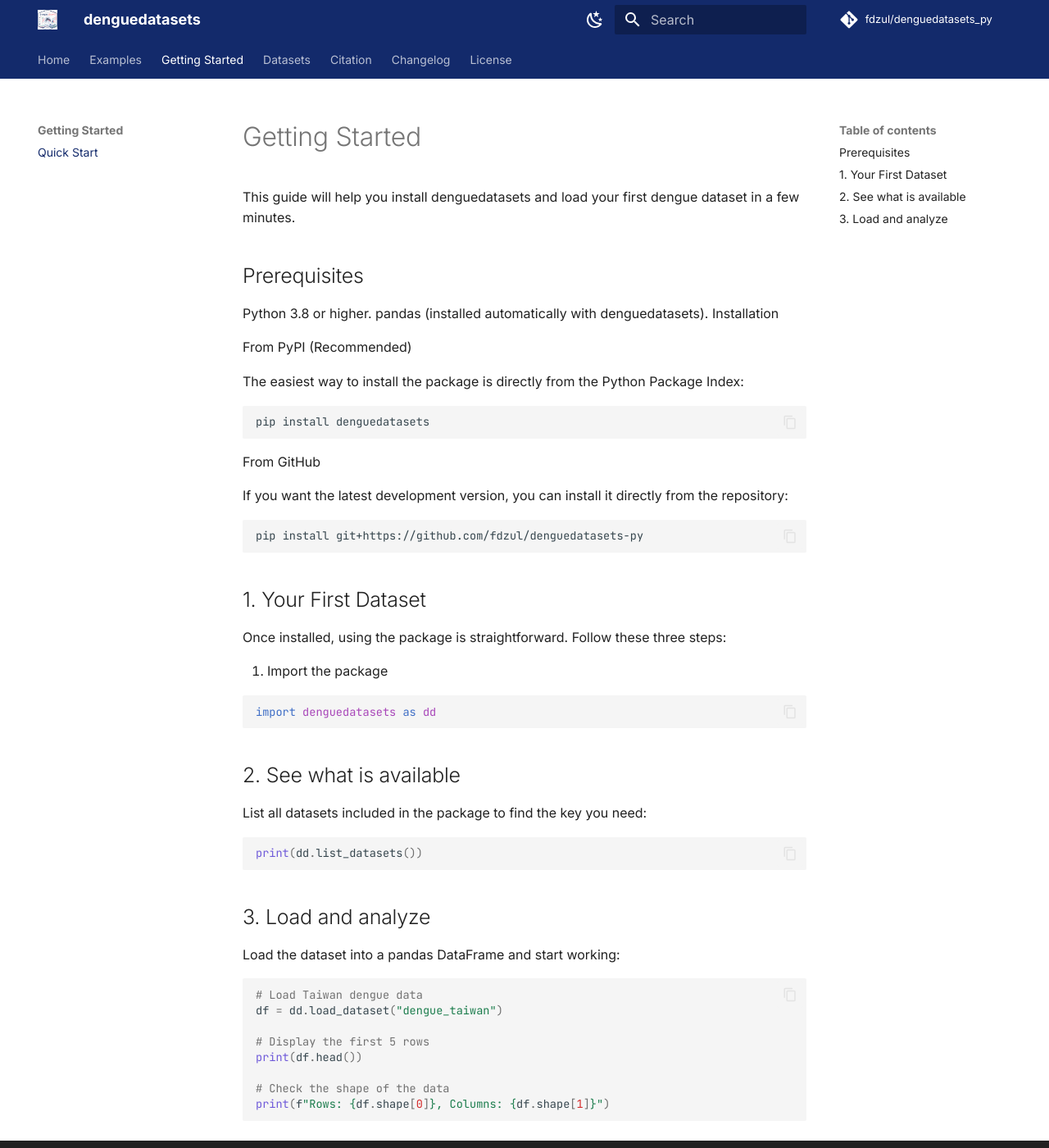
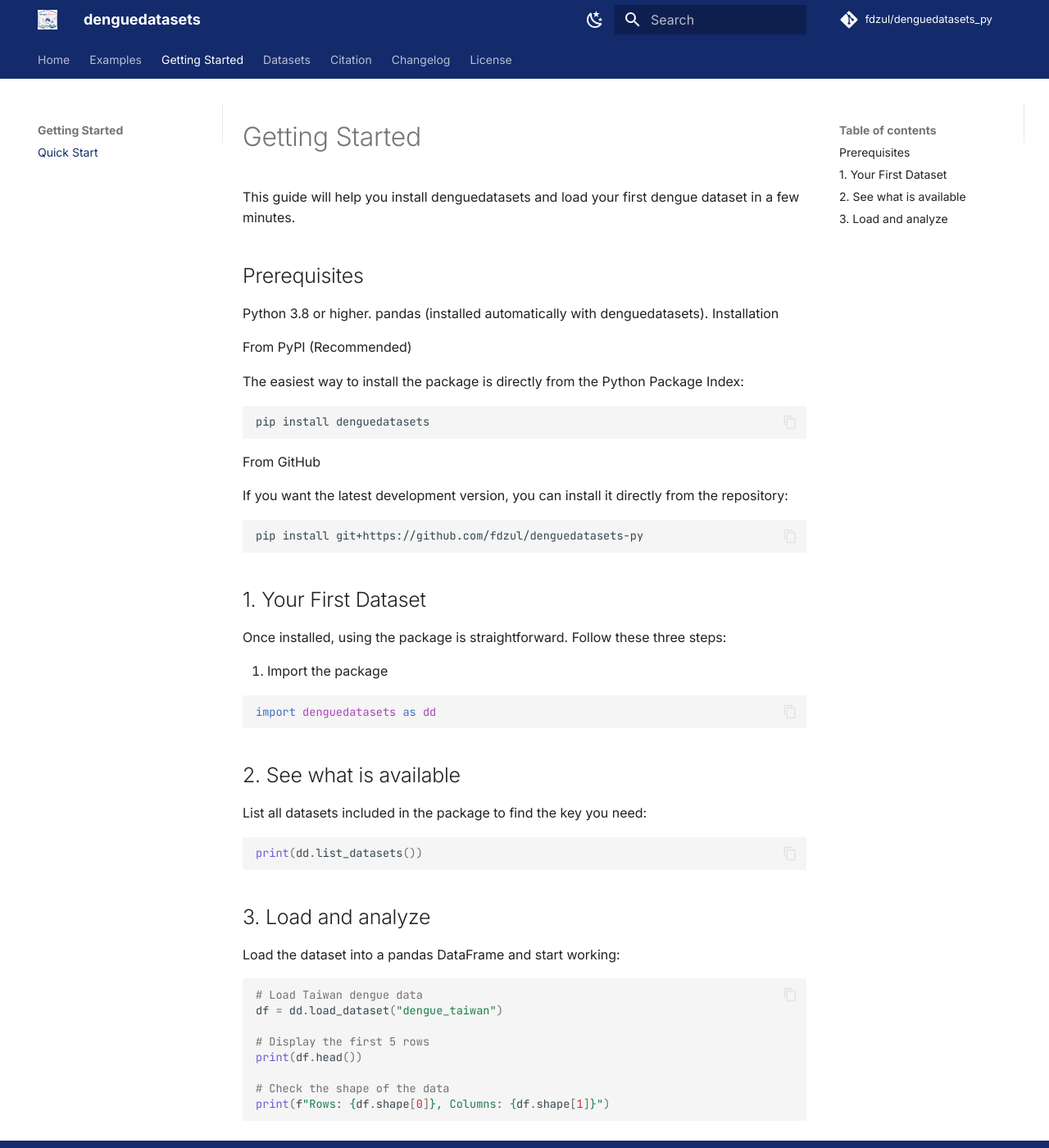
Before and after one commit to fdzul/denguedatasets-py, an MkDocs documentation site: the page built from docs/quickstart.md, in a window 1280 px wide and 1400 px high. Shown: the whole window at 82% size. Built offline with MkDocs 1.6.1 and Material for MkDocs 9.7.7, drawn with Linux system fonts in a browser that asks for light colours; comment, search, counter and statistics services are not loaded.

Commit message:
this commit update the pkg

```diff
--- a/docs/stylesheets/extra.css
+++ b/docs/stylesheets/extra.css
@@ -1,87 +1,271 @@
-/*****************************************************************************
-PALETA OFICIAL
+/******************************************************************************
+denguedatasets
+Material for MkDocs Theme
+Author: Felipe Dzul
 ******************************************************************************/
 
-:root {
+/******************************************************************************
+PALETTE
+******************************************************************************/
 
-    /* Azul principal */
-    --md-primary-fg-color: #132A6B;
+:root{
 
-    /* Azul hover */
-    --md-primary-fg-color--light: #1F5FBF;
+  /* Primary colors */
 
-    /* Azul oscuro */
-    --md-primary-fg-color--dark: #0C1D4E;
+  --md-primary-fg-color:            #132A6B;
+  --md-primary-fg-color--light:     #1F5FBF;
+  --md-primary-fg-color--dark:      #0E1F4D;
 
-    /* Verde epidemiología */
-    --md-accent-fg-color: #18A558;
+  /* Accent */
 
-    /* Fondo */
-    --md-default-bg-color: #FFFFFF;
+  --md-accent-fg-color:             #F47F8D;
 
-    /* Gris */
-    --md-default-fg-color--light: #6B7280;
+  /* Background */
+
+  --md-default-bg-color:            #FFFFFF;
+  --md-default-bg-color--light:     #F7F9FC;
+
+  /* Text */
+
+  --md-default-fg-color:            #1B1F24;
+  --md-default-fg-color--light:     #5F6C7B;
+
+  /* Links */
+
+  --md-typeset-a-color:             #1F5FBF;
 
 }
 
-/*****************************************************************************
+/******************************************************************************
 Dark Mode
 ******************************************************************************/
 
-[data-md-color-scheme="slate"] {
+[data-md-color-scheme="slate"]{
 
-    --md-primary-fg-color: #1565C0;
+  --md-primary-fg-color:#1F5FBF;
 
-    --md-accent-fg-color: #18A558;
+  --md-accent-fg-color:#F47F8D;
 
-    --md-default-bg-color: #101827;
+  --md-default-bg-color:#111827;
+
+  --md-default-fg-color:#F9FAFB;
 
 }
 
-/*****************************************************************************
-Links
+/******************************************************************************
+HEADER
 ******************************************************************************/
 
-.md-typeset a {
+.md-header{
 
-    color: #1565C0;
+    background:#132A6B;
+
+    box-shadow:none;
 
 }
 
-.md-typeset a:hover {
+/******************************************************************************
+TABS
+******************************************************************************/
 
-    color: #18A558;
+.md-tabs{
+
+    background:#132A6B;
 
 }
 
-/*****************************************************************************
-Tables
+/******************************************************************************
+SIDEBAR
 ******************************************************************************/
 
-.md-typeset table:not([class]) th {
+.md-sidebar{
 
-    background: #132A6B;
-
-    color: white;
+    border-right:1px solid #E5EAF2;
 
 }
 
-/*****************************************************************************
-Buttons
+/******************************************************************************
+LINKS
 ******************************************************************************/
 
-.md-button {
+.md-typeset a{
 
-    border-radius: 10px;
+    color:#1F5FBF;
+
+    font-weight:500;
 
 }
 
-/*****************************************************************************
-Code
+.md-typeset a:hover{
+
+    color:#F47F8D;
+
+}
+
+/******************************************************************************
+BUTTONS
 ******************************************************************************/
 
-code {
+.md-button{
 
-    border-radius: 6px;
+    border-radius:10px;
+
+    border-width:2px;
 
 }
+
+.md-button--primary{
+
+    background:#132A6B;
+
+    color:white;
+
+}
+
+.md-button--primary:hover{
+
+    background:#1F5FBF;
+
+}
+
+/******************************************************************************
+TABLES
+******************************************************************************/
+
+.md-typeset table:not([class]){
+
+    border-radius:10px;
+
+    overflow:hidden;
+
+}
+
+.md-typeset table:not([class]) th{
+
+    background:#132A6B;
+
+    color:white;
+
+}
+
+.md-typeset table:not([class]) tr:nth-child(even){
+
+    background:#F7F9FC;
+
+}
+
+/******************************************************************************
+CODE
+******************************************************************************/
+
+code{
+
+    border-radius:6px;
+
+    background:#EEF3F8;
+
+    color:#132A6B;
+
+}
+
+pre{
+
+    border-radius:10px;
+
+}
+
+/******************************************************************************
+SEARCH
+******************************************************************************/
+
+.md-search__input{
+
+    border-radius:10px;
+
+}
+
+/******************************************************************************
+ADMONITIONS
+******************************************************************************/
+
+.md-typeset .admonition.note{
+
+    border-left:5px solid #1F5FBF;
+
+}
+
+.md-typeset .admonition.tip{
+
+    border-left:5px solid #8CCFC1;
+
+}
+
+.md-typeset .admonition.warning{
+
+    border-left:5px solid #F47F8D;
+
+}
+
+/******************************************************************************
+FOOTER
+******************************************************************************/
+
+.md-footer{
+
+    background:#132A6B;
+
+}
+
+.md-footer-meta{
+
+    background:#0E1F4D;
+
+}
+
+/******************************************************************************
+HERO IMAGE
+******************************************************************************/
+
+.hero{
+
+    border-radius:18px;
+
+    background:white;
+
+    padding:2rem;
+
+    box-shadow:0 10px 35px rgba(19,42,107,.08);
+
+}
+
+/******************************************************************************
+CARDS
+******************************************************************************/
+
+.md-typeset .grid.cards>ul>li{
+
+    border-radius:16px;
+
+    border:1px solid #E5EAF2;
+
+    transition:.25s;
+
+}
+
+.md-typeset .grid.cards>ul>li:hover{
+
+    transform:translateY(-4px);
+
+    box-shadow:0 8px 30px rgba(19,42,107,.12);
+
+}
+
+/******************************************************************************
+ICONS
+******************************************************************************/
+
+.md-typeset svg{
+
+    color:#132A6B;
+
+}
--- a/mkdocs.yml
+++ b/mkdocs.yml
@@ -1,10 +1,10 @@
 site_name: denguedatasets
 site_description: A curated collection of open-access dengue fever surveillance and climate datasets for epidemiological research and machine learning in Python.
 site_author: Felipe Antonio Dzul Manzanilla
-site_url: https://fdzul.github.io/denguedatasets_py
+site_url: https://fdzul.github.io/denguedatasets-py
 
 repo_name: fdzul/denguedatasets_py
-repo_url: https://github.com/fdzul/denguedatasets_py
+repo_url: https://github.com/fdzul/denguedatasets-py
 
 copyright: Copyright © 2026 Felipe A. Dzul-MAnzanilla | Fabián Correa Morales
 
@@ -113,7 +113,7 @@
       link: https://github.com/fdzul
 
     - icon: fontawesome/brands/python
-      link: https://pypi.org/project/denguedatasets_py/
+      link: https://pypi.org/project/denguedatasets-py/
 
     - icon: material/book-open-page-variant
       link: citation/
```
Also changed, not shown: docs/assets/logo.png, 3 other files.
